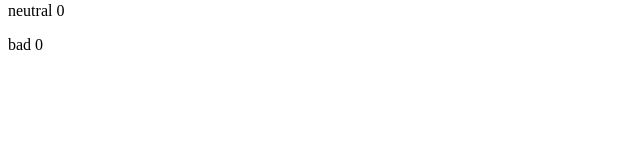
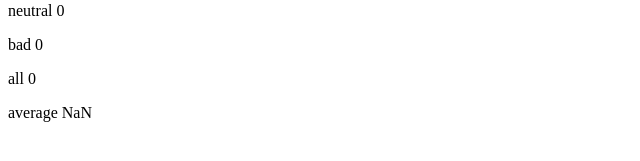
Before and after one commit to CodeCoffeeShop/Fullstack2023, a React (Vite) app in the folder osa1/unicafe/: page / in a window 1280 px wide. Shown: the part 187-348 px from the top of the page, without its empty margins (0-640 px from the left). Built offline with nearby package versions, Linux system fonts and the light colour scheme.

Commit message:
unicafe step2 1.7. done!

```diff
--- a/osa1/unicafe/src/App.jsx
+++ b/osa1/unicafe/src/App.jsx
@@ -14,6 +14,12 @@ const App = () => {
   const [neutral, setNeutral] = useState(0)
   const [bad, setBad] = useState(0)
   console.log(good, neutral, bad)
+
+  const all = good + neutral + bad
+
+  const average = (good + (0-bad)) / all
+
+
   return (
     <div>
       <Header title={"give feedback"} />
@@ -33,6 +39,8 @@ const App = () => {
       <p>good {good}</p>
       <p>neutral {neutral}</p>
       <p>bad {bad}</p>
+      <p>all {all}</p>
+      <p>average {average}</p>
     </div>
   )
 }
```
